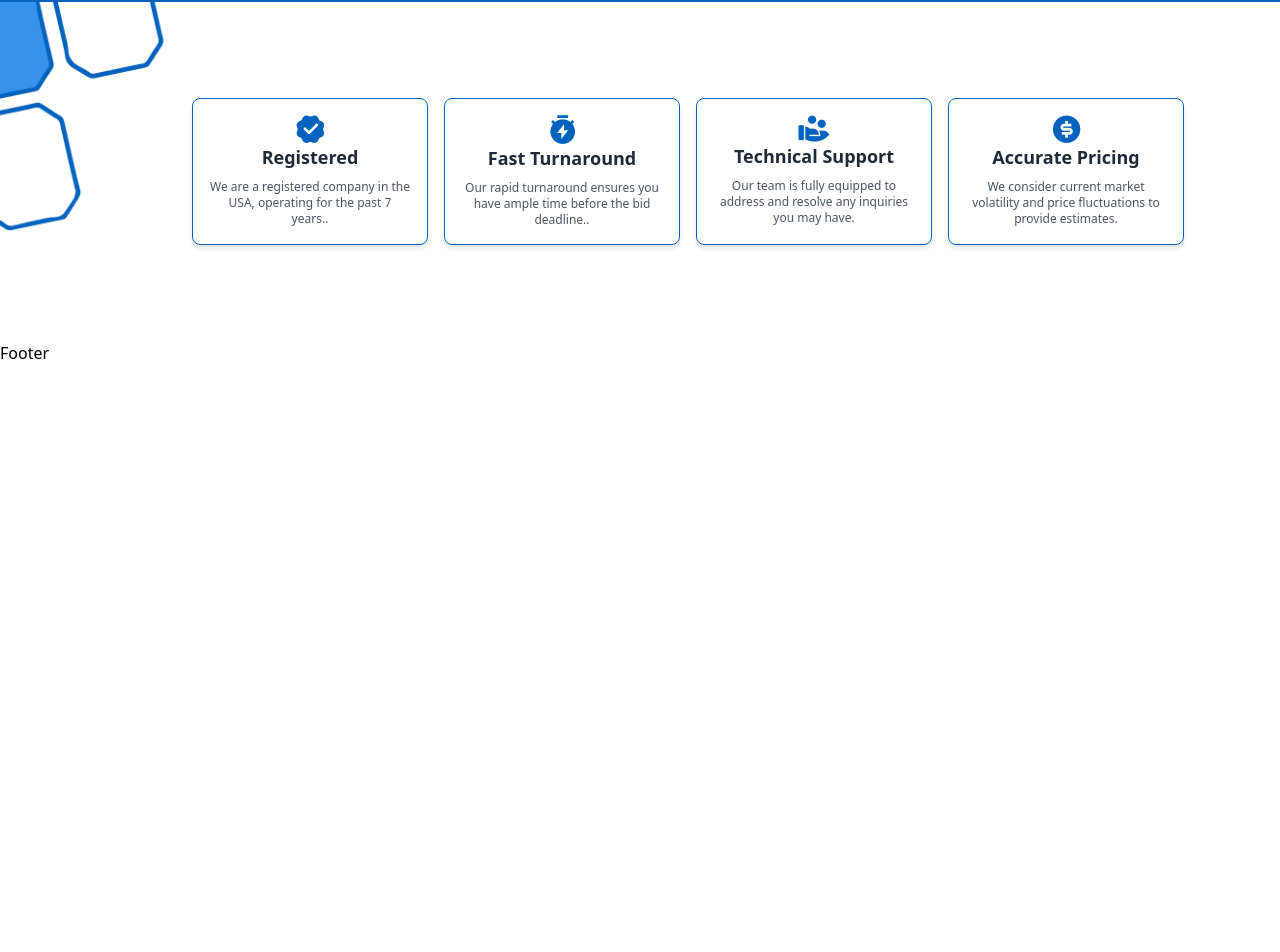
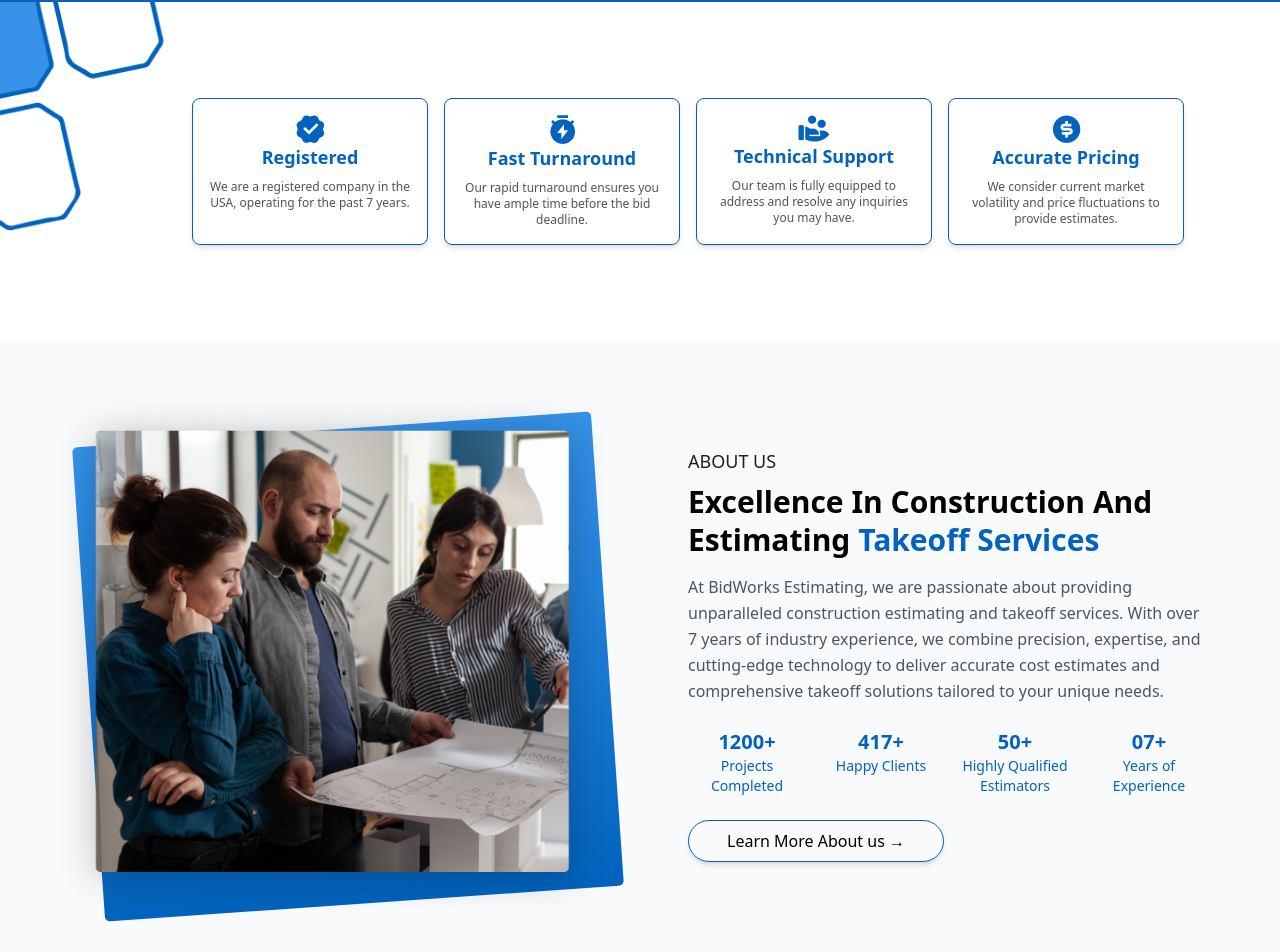
Before and after one commit to Anaskhaan/construction-aed, a React (Vite) app in the folder frontend/: page / in a window 1280 px wide. Shown: the part 926-1878 px from the top of the page. Before the commit the page ends 1291 px from the top, so only its background shows below. Built offline with nearby package versions, Linux system fonts and the light colour scheme.

Commit message:
home-about

```diff
--- a/frontend/src/Header/Navbar.jsx
+++ b/frontend/src/Header/Navbar.jsx
@@ -3,15 +3,12 @@
 
 const Navbar = () => {
   return (
-    <div className="flex items-center justify-between px-16 py-4 shadow-md">
+    <div className="flex items-center justify-between px-16 py-4 ">
       {/* Left Side - Logo */}
       <div className="w-1/4">
-        {/* Placeholder for the logo */}
-
         <img src="/Main-logo.webp" alt="Bidworks-logo" />
       </div>
 
-      {/* Center - Navigation Tabs */}
       <div className="flex space-x-6 text-gray-700 font-medium">
         <Link to="/" className="hover:text-[#0163BE] transition duration-300">
           Home
--- a/frontend/src/components/About.jsx
+++ b/frontend/src/components/About.jsx
@@ -1,19 +1,18 @@
 const About = () => {
-  // Card data
   const cards = [
     {
       src: "/about-vector1.webp",
       alt: "about-vector1",
       title: "Registered",
       description:
-        "We are a registered company in the USA, operating for the past 7 years..",
+        "We are a registered company in the USA, operating for the past 7 years.",
     },
     {
       src: "/about-vector2.webp",
       alt: "about-vector2",
       title: "Fast Turnaround",
       description:
-        "Our rapid turnaround ensures you have ample time before the bid deadline..",
+        "Our rapid turnaround ensures you have ample time before the bid deadline.",
     },
     {
       src: "/about-vector3.webp",
@@ -32,29 +31,78 @@
   ];
 
   return (
-    <div className="relative  ">
+    <div className="relative">
       <img
         src="/About-Design.webp"
         alt="design decoration"
-        className="absolute -top-24  -z-10   h-96 object-contain"
+        className="absolute -top-24 -z-10 h-96 object-contain"
       />
 
-      <div className="grid grid-cols-1 p-24 ml-24  md:grid-cols-2 lg:grid-cols-4 gap-4 ">
+      <div className="grid grid-cols-1 p-24 ml-24 md:grid-cols-2 lg:grid-cols-4 gap-4">
         {cards.map((card, index) => (
           <div
             key={index}
-            className="flex flex-col  items-center  border border-[#0163be] shadow-md rounded-lg p-4 text-center"
+            className="flex flex-col items-center border border-[#0163BE] shadow-md rounded-lg p-4 text-center"
           >
             <img src={card.src} alt={card.alt} />
-            {/* Title */}
-            <h3 className="text-lg font-bold text-gray-800 mb-2">
+            <h3 className="text-lg font-bold text-[#0163BE] mb-2">
               {card.title}
             </h3>
-            {/* Description */}
             <p className="text-gray-600 text-xs">{card.description}</p>
           </div>
         ))}
       </div>
+
+      <section className="grid grid-cols-1 md:grid-cols-2 items-center px-6 py-12 bg-gray-50">
+        <div className="relative flex justify-center items-center h-full">
+          <img
+            src="/About-us.webp"
+            alt="About Us"
+            className="rounded-md z-50 w-11/12"
+          />
+          <div
+            className="absolute w-[520px] h-[475px] top-4 left-10 z-10 rounded-[5px] rotate-[176deg] translate-x-6 translate-y-6"
+            style={{
+              background: "linear-gradient(180deg, #0163BE 0%, #3693E9 100%)",
+            }}
+          ></div>
+        </div>
+
+        <div className="flex flex-col justify-center px-6 md:px-12">
+          <h3 className="text-[#202020] font-medium text-lg uppercase mb-2">
+            About Us
+          </h3>
+          <h2 className="text-3xl font-bold leading-tight text-black">
+            Excellence In Construction And Estimating{" "}
+            <span className="text-[#0163BE]">Takeoff Services</span>
+          </h2>
+          <p className="text-gray-600 mt-4 leading-relaxed">
+            At BidWorks Estimating, we are passionate about providing
+            unparalleled construction estimating and takeoff services. With over
+            7 years of industry experience, we combine precision, expertise, and
+            cutting-edge technology to deliver accurate cost estimates and
+            comprehensive takeoff solutions tailored to your unique needs.
+          </p>
+
+          <div className="grid grid-cols-4 gap-4 mt-6 text-center">
+            {[
+              { value: "1200+", label: "Projects Completed" },
+              { value: "417+", label: "Happy Clients" },
+              { value: "50+", label: "Highly Qualified Estimators" },
+              { value: "07+", label: "Years of Experience" },
+            ].map((stat, index) => (
+              <div key={index}>
+                <p className="text-xl font-bold text-[#0163BE]">{stat.value}</p>
+                <p className="text-[#0163BE] text-sm">{stat.label}</p>
+              </div>
+            ))}
+          </div>
+
+          <button className="mt-6 py-2 w-64 bg-transparent font-medium rounded-3xl shadow-md border border-[#0163BE] text-black transition">
+            Learn More About us →
+          </button>
+        </div>
+      </section>
     </div>
   );
 };
--- a/frontend/src/components/Hero.jsx
+++ b/frontend/src/components/Hero.jsx
@@ -4,7 +4,6 @@
   return (
     <div>
       <div className="relative flex h-screen border-b-8 border-[#0163be]">
-        {/* Left Image with White Overlay */}
         <div className="relative h-full w-1/3">
           <img
             src="/Hero1Image.png"
@@ -14,7 +13,6 @@
           <div className="absolute top-0 left-0 h-full w-full bg-gradient-to-r from-white to-transparent pointer-events-none"></div>
         </div>
 
-        {/* Right Image */}
         <div className="relative h-full w-3/4">
           <img
             src="/HeroImage.png"
@@ -24,7 +22,6 @@
           <div className="absolute top-0 left-0 h-full w-1/2 bg-gradient-to-r from-cyan-50 to-transparent pointer-events-none"></div>
         </div>
 
-        {/* Heading and Paragraph */}
         <div className="absolute top-28 left-32 z-10 ">
           <h1 className="text-5xl font-bold leading-tight   text-gray-900">
             Precision <span className="text-[#0163BE]">Estimating</span> <br />{" "}
@@ -47,6 +44,15 @@
             </div>
           </div>
         </div>
+        <div>
+          <img
+            src="/Hero-Vector.webp"
+            className=" absolute left-0  bottom-0"
+            alt=""
+            height={300}
+            width={300}
+          />
+        </div>
       </div>
     </div>
   );
--- a/frontend/src/components/Layout.jsx
+++ b/frontend/src/components/Layout.jsx
@@ -6,7 +6,7 @@
   return (
     <div className="min-h-screen flex flex-col">
       <Header />
-      <main className="">
+      <main className=" ">
         <Outlet />
       </main>
       <Footer />
```
Also changed, not shown: frontend/public/About-us.webp (added), frontend/public/Hero-Vector.webp (added).
